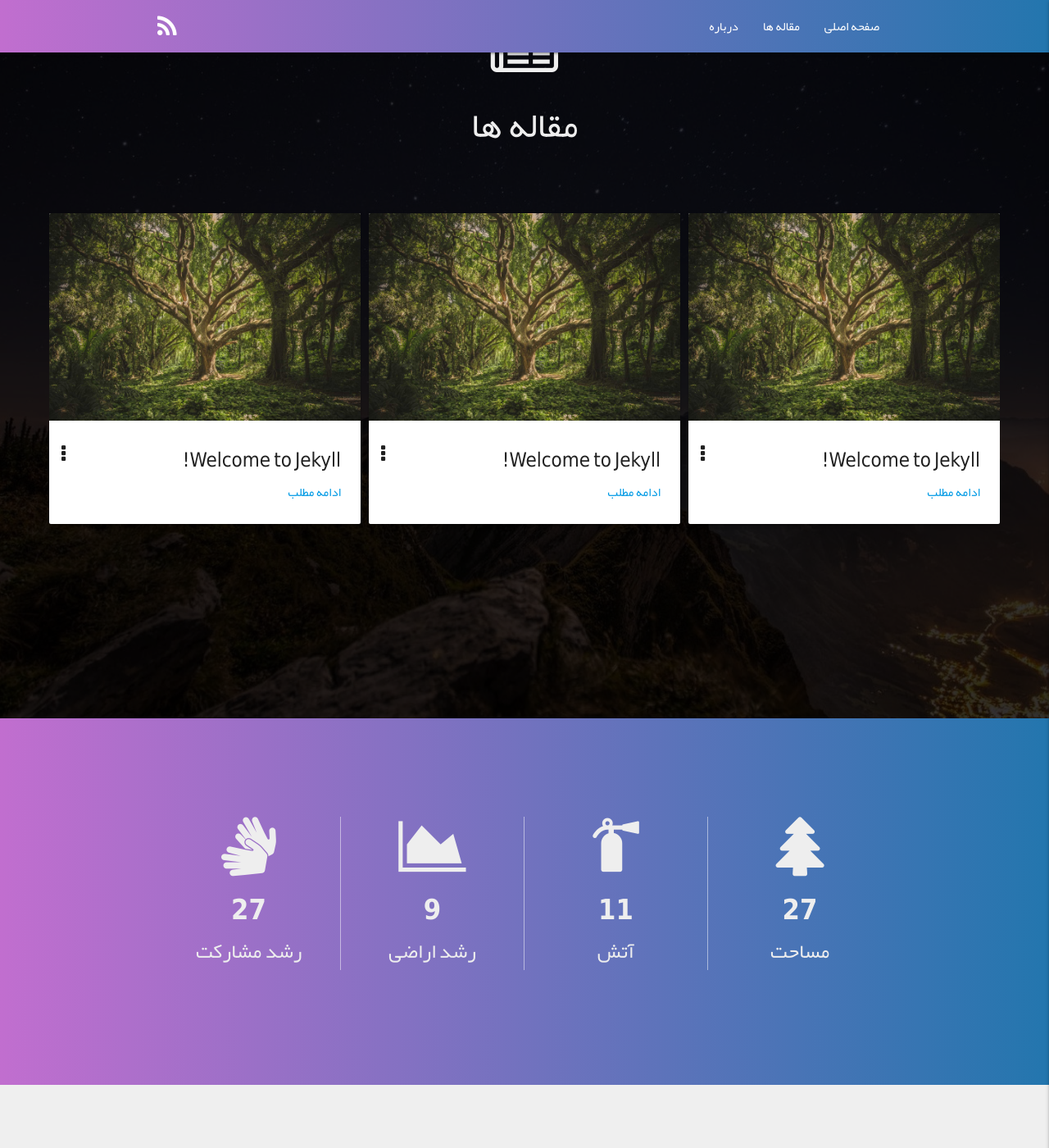
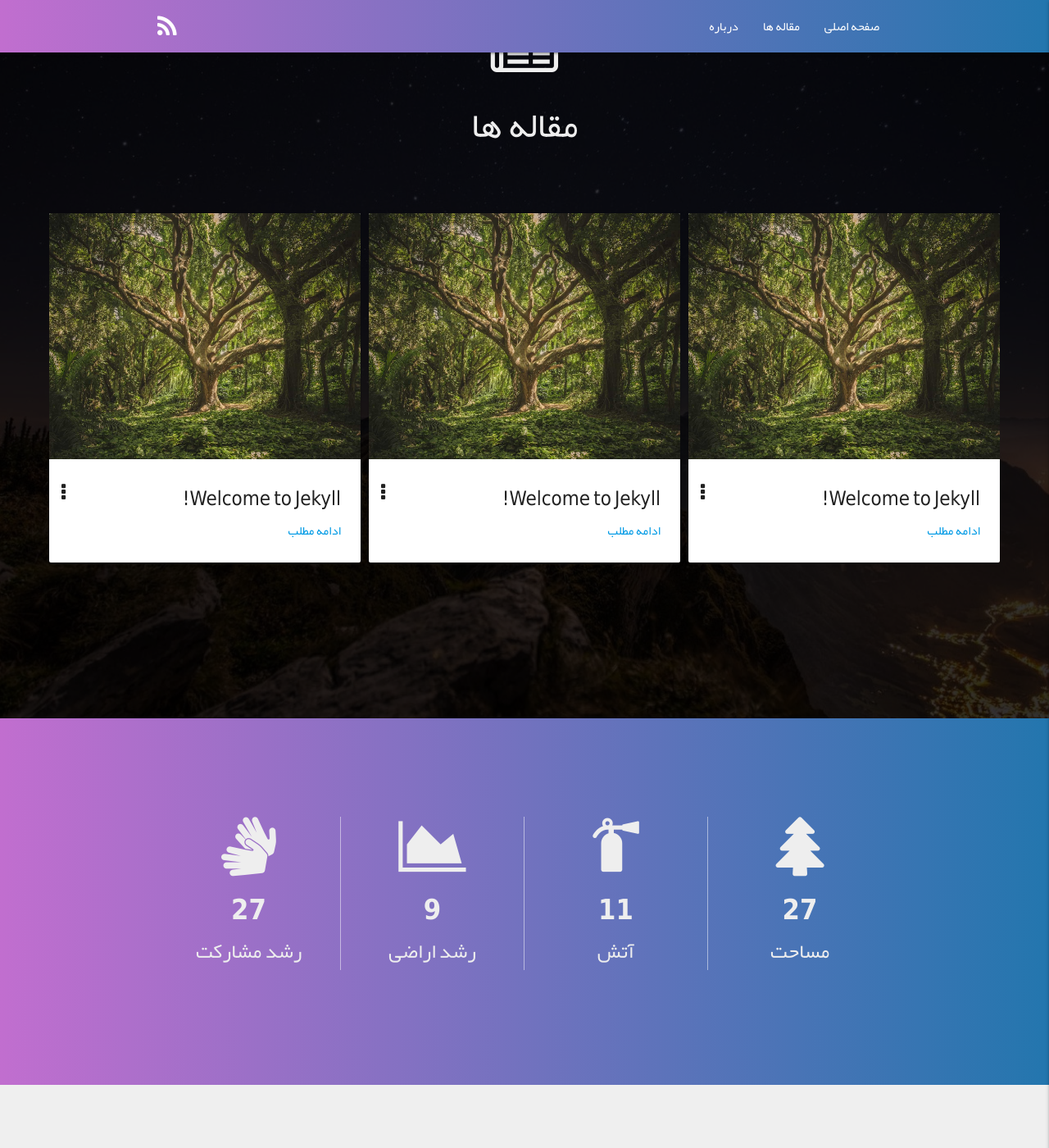
Before and after one commit to hirkaan/hirkaan.github.io, a Jekyll site: the page built from index.markdown, in a window 1280 px wide and 1400 px high, scrolled down 1798 px. Shown: the whole window at 82% size. Built offline with Jekyll 4.4.1, drawn with Linux system fonts in a browser that asks for light colours.

Commit message:
latest articles cards img height fixed

```diff
--- a/assets/css/style.css
+++ b/assets/css/style.css
@@ -128,11 +128,15 @@ body{
 }
 
 .card i{
-  position: fixed;
+  position: absolute;
   left: 1rem;
 }
 
-
+.card img{
+  object-fit: cover;
+  width: 100%;
+  height: 20rem;
+}
 
 
 
```
